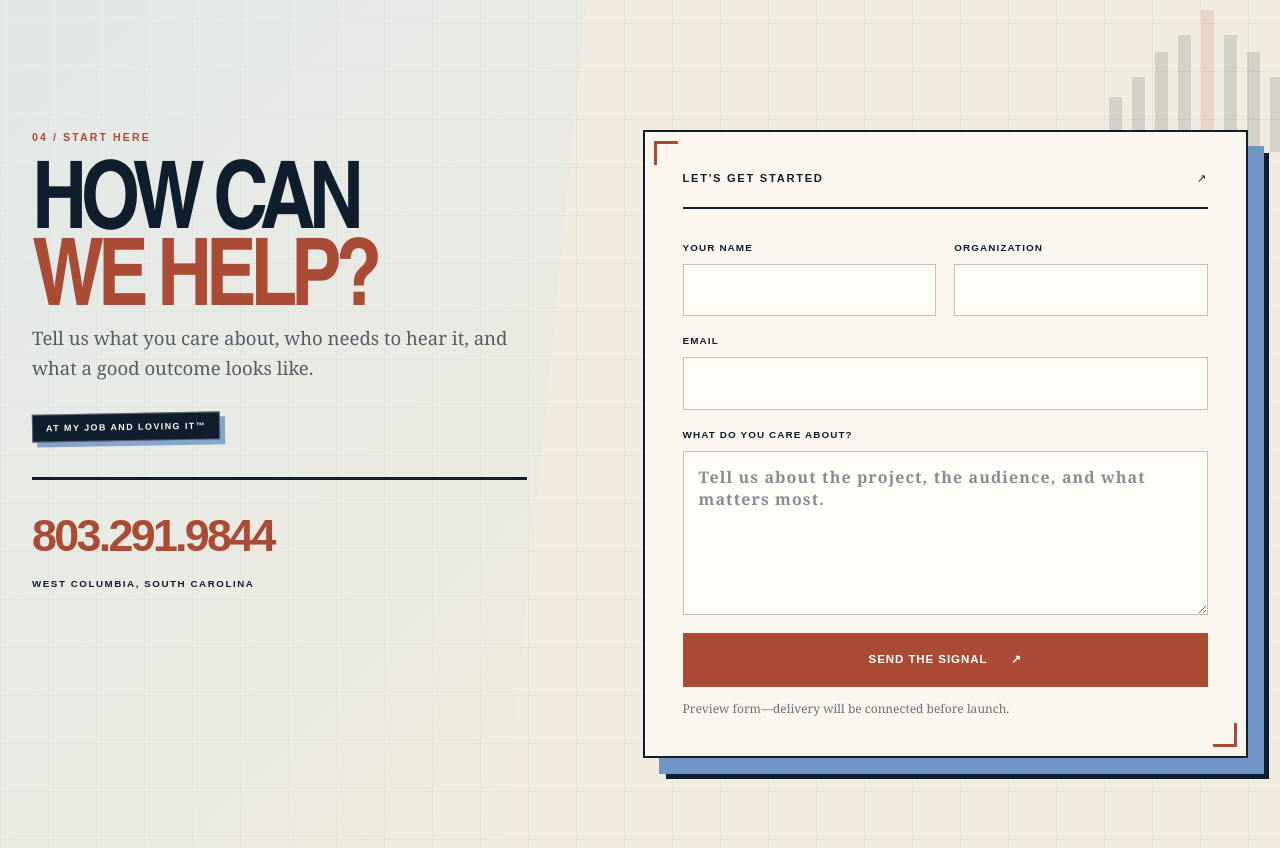
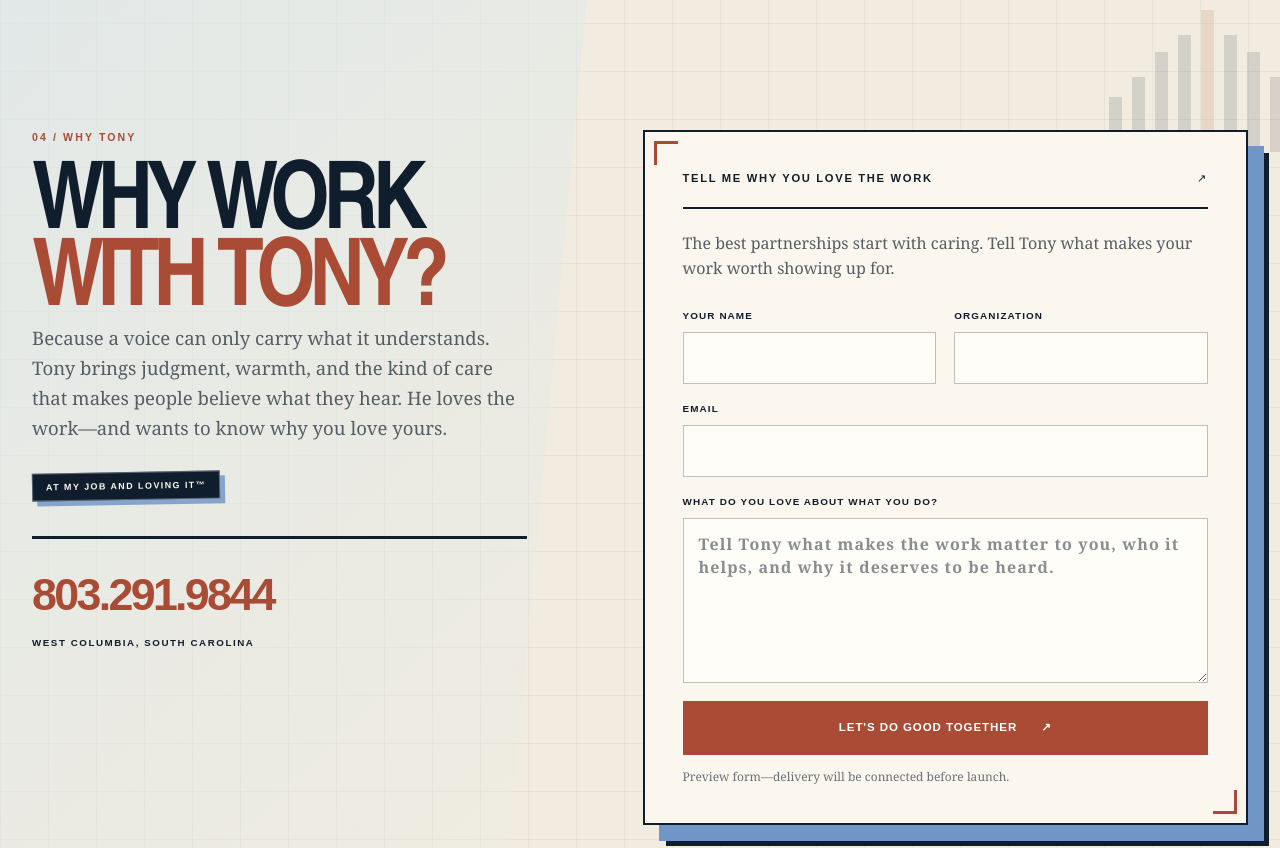
Before and after one commit to jamesshealy109-sudo/tony-clyburn-site, a Next.js app: page / in a window 1280 px wide. Shown: the part 5020-5868 px from the top of the page. Built offline with nearby package versions, Linux system fonts and the light colour scheme; no server answers.

Commit message:
Reframe contact form around shared purpose

```diff
--- a/app/globals.css
+++ b/app/globals.css
@@ -212,6 +212,7 @@ h2 em span { color: var(--blue); font-size: .5em; letter-spacing: -.04em; vertic
 .contact-form::before { top: 9px; left: 9px; border-top: 3px solid var(--rust); border-left: 3px solid var(--rust); }
 .contact-form::after { right: 9px; bottom: 9px; border-right: 3px solid var(--rust); border-bottom: 3px solid var(--rust); }
 .form-heading { display: flex; justify-content: space-between; margin-bottom: 32px; padding-bottom: 20px; border-bottom: 2px solid var(--navy); font-family: Arial, Helvetica, sans-serif; font-size: .7rem; letter-spacing: .15em; }
+.form-intro { max-width: 580px; margin: -10px 0 28px; color: #555d64; font-size: 1rem; line-height: 1.55; }
 .form-row { display: grid; grid-template-columns: 1fr 1fr; gap: 18px; }
 .contact-form label { display: flex; flex-direction: column; gap: 8px; margin-bottom: 18px; font-family: Arial, Helvetica, sans-serif; font-size: .62rem; font-weight: 900; letter-spacing: .11em; text-transform: uppercase; }
 .contact-form input, .contact-form textarea { width: 100%; border: 1px solid #bfc0b8; border-radius: 0; outline: 0; background: #fffdf8; color: var(--navy); padding: 14px 15px; font-family: Georgia, 'Times New Roman', serif; font-size: 1rem; line-height: 1.4; text-transform: none; }
--- a/app/page.tsx
+++ b/app/page.tsx
@@ -220,9 +220,9 @@ export default function Home() {
           <div className="contact-signal" aria-hidden="true"><i /><i /><i /><i /><i /><i /><i /><i /><i /></div>
           <div className="section-shell contact-grid">
             <div className="contact-copy">
-              <p className="section-label">04 / Start here</p>
-              <h2>HOW CAN<br /><em>WE HELP?</em></h2>
-              <p>Tell us what you care about, who needs to hear it, and what a good outcome looks like.</p>
+              <p className="section-label">04 / Why Tony</p>
+              <h2>WHY WORK<br /><em>WITH TONY?</em></h2>
+              <p>Because a voice can only carry what it understands. Tony brings judgment, warmth, and the kind of care that makes people believe what they hear. He loves the work—and wants to know why you love yours.</p>
               <span className="slogan-stamp contact-signature">AT MY JOB AND LOVING IT™</span>
               <div className="direct-contact">
                 <a href="tel:+18032919844">803.291.9844</a>
@@ -231,16 +231,17 @@ export default function Home() {
             </div>
 
             <form className="contact-form" onSubmit={handleSubmit}>
-              <div className="form-heading"><strong>LET&apos;S GET STARTED</strong><span>↗</span></div>
+              <div className="form-heading"><strong>TELL ME WHY YOU LOVE THE WORK</strong><span>↗</span></div>
+              <p className="form-intro">The best partnerships start with caring. Tell Tony what makes your work worth showing up for.</p>
               <div className="form-row">
                 <label>Your name<input name="name" autoComplete="name" required /></label>
                 <label>Organization<input name="organization" autoComplete="organization" /></label>
               </div>
               <label>Email<input type="email" name="email" autoComplete="email" required /></label>
-              <label>What do you care about?<textarea name="message" rows={6} placeholder="Tell us about the project, the audience, and what matters most." required /></label>
-              <button className="button form-submit" type="submit">Send the signal <span>↗</span></button>
+              <label>What do you love about what you do?<textarea name="message" rows={6} placeholder="Tell Tony what makes the work matter to you, who it helps, and why it deserves to be heard." required /></label>
+              <button className="button form-submit" type="submit">Let&apos;s do good together <span>↗</span></button>
               <p className={submitted ? 'form-note success' : 'form-note'} aria-live="polite">
-                {submitted ? 'Thank you. This preview form is ready to be connected to Tony’s inbox.' : 'Preview form—delivery will be connected before launch.'}
+                {submitted ? 'Thank you for sharing what drives you. This preview form is ready to be connected to Tony’s inbox.' : 'Preview form—delivery will be connected before launch.'}
               </p>
             </form>
           </div>
```
